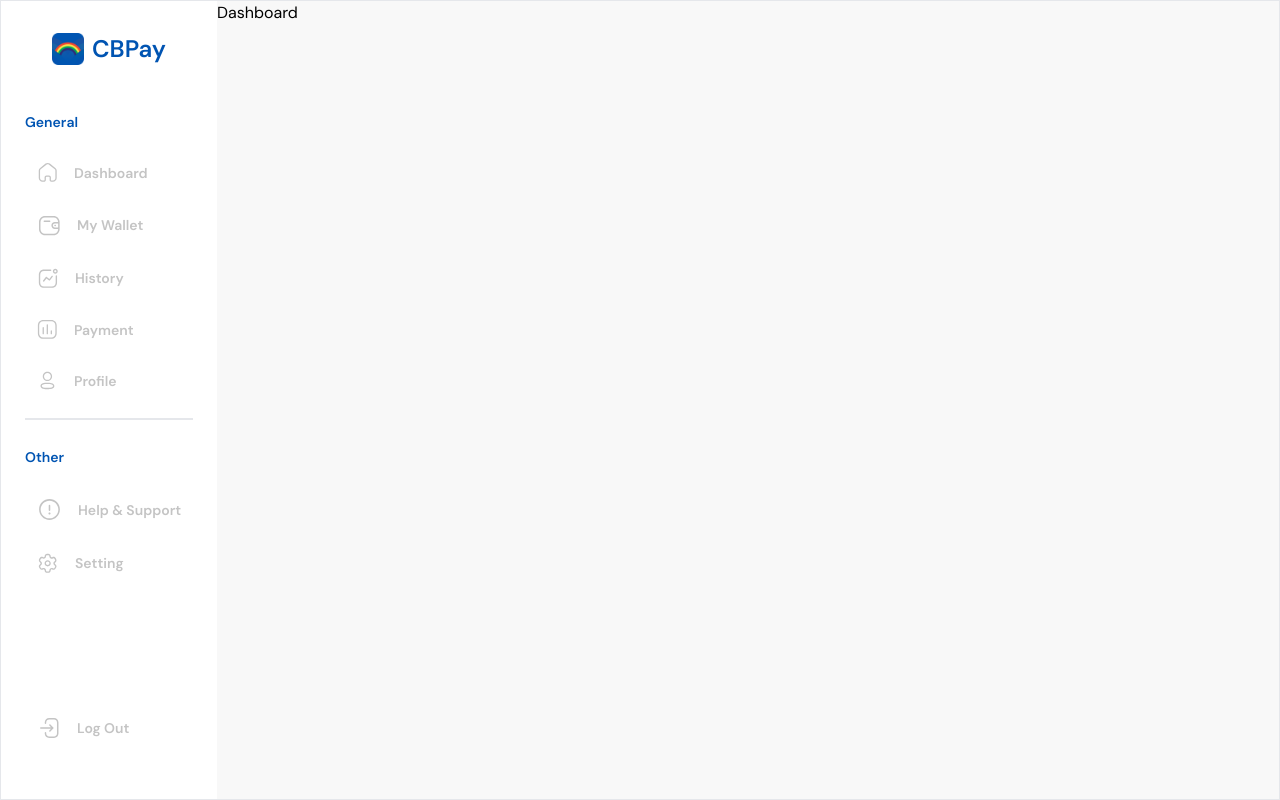
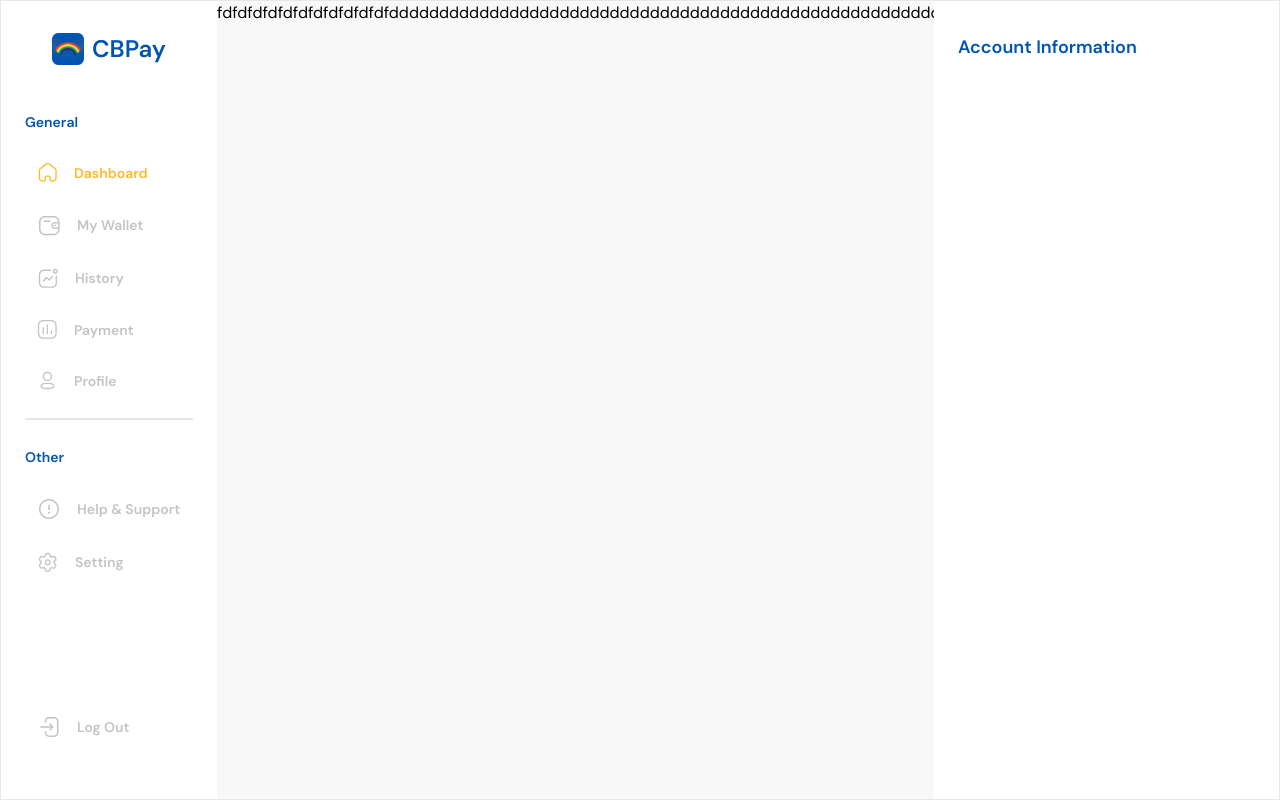
Before and after one commit to Emydev-op/cbapp-web, a Next.js app: page /ibank in a window 1280 px wide. Built offline with nearby package versions, Linux system fonts and the light colour scheme.

Commit message:
dashboard side

```diff
--- a/src/app/globals.css
+++ b/src/app/globals.css
@@ -20,3 +20,20 @@
     --background-end-rgb: 0, 0, 0;
   }
 } */
+
+.dashboard-side::-webkit-scrollbar {
+  width: 3px;
+}
+
+.dashboard-side::-webkit-scrollbar-track {
+  border-radius: 5px;
+  background: none;
+  box-shadow: inset 0 0 10px transparent;
+  padding: 0 11px 0;
+  margin: 0;
+}
+
+.dashboard-side::-webkit-scrollbar-thumb {
+  border-radius: 5px;
+  background-color: var(--input-text);
+}
--- a/src/app/ibank/layout.js
+++ b/src/app/ibank/layout.js
@@ -1,13 +1,16 @@
+"use client";
 import Image from "next/image";
 import Link from "next/link";
+import { usePathname } from "next/navigation";
 import React from "react";
 
 export default function UserLayout({ children }) {
+  const pathName = usePathname();
   return (
     <div className="bg-[#f8f8f8] absolute top-0 bottom-0 right-0 left-0 z-20">
-      <div className="flex border w-full h-full">
-        <div className="bg-white h-full w-[260px] font-semibold text-sm">
-          <div className="mt-8 grid place-content-center">
+      <div className="flex border w-full h-full overflow-y-hidden">
+        <div className="bg-white h-screen w-[260px] flex flex-col font-semibold text-sm">
+          <div className="mt-8 grid place-content-center ">
             <Link
               href="/ibank"
               className="text-2xl text-[var(--blue-600)] font-semibold inline-flex gap-x-2"
@@ -22,16 +25,24 @@ export default function UserLayout({ children }) {
               CBPay
             </Link>
           </div>
-          <div className="mt-8 overflow-y-auto px-6 ">
+          <div className="mt-8 overflow-y-auto px-6 h-full dashboard-side">
             <section className="text-[#C4C4C4]">
               <h2 className="text-[var(--blue-600)] py-[15px]">General</h2>
               {/*Routes*/}
               <Link
-                href="#"
-                className="flex gap-4 py-[15px] pl-3 items-center hover:bg-neutral-50 rounded-2xl group hover:text-[var(--yellow)]"
+                href="/ibank"
+                className={`flex gap-4 py-[15px] pl-3 items-center hover:bg-neutral-50 rounded-2xl group ${
+                  pathName === "/ibank"
+                    ? "text-[var(--yellow)]"
+                    : " hover:text-[var(--yellow)]"
+                } `}
               >
                 <svg
-                  className="size-[21px] fill-[#C4C4C4] group-hover:fill-[var(--yellow)]"
+                  className={`size-[21px] fill-[#C4C4C4] ${
+                    pathName === "/ibank"
+                      ? "fill-[var(--yellow)]"
+                      : "group-hover:fill-[var(--yellow)]"
+                  }`}
                   viewBox="0 0 21 21"
                   fill="none"
                   xmlns="http://www.w3.org/2000/svg"
@@ -47,7 +58,7 @@ export default function UserLayout({ children }) {
               </Link>
               <Link
                 href="#"
-                className="flex gap-4 py-[15px] pl-3 items-center hover:bg-neutral-50 rounded-2xl group hover:text-[var(--yellow)]"
+                className={`flex gap-4 py-[15px] pl-3 items-center hover:bg-neutral-50 rounded-2xl group hover:text-[var(--yellow)]`}
               >
                 <svg
                   className="size-6 fill-[#C4C4C4] group-hover:fill-[var(--yellow)]"
@@ -66,7 +77,7 @@ export default function UserLayout({ children }) {
               </Link>
               <Link
                 href="#"
-                className="flex gap-4 py-[15px] pl-3 items-center hover:bg-neutral-50 rounded-2xl group hover:text-[var(--yellow)]"
+                className={`flex gap-4 py-[15px] pl-3 items-center hover:bg-neutral-50 rounded-2xl group hover:text-[var(--yellow)]`}
               >
                 <svg
                   className="size-[22px] fill-[#C4C4C4] group-hover:fill-[var(--yellow)]"
@@ -85,10 +96,14 @@ export default function UserLayout({ children }) {
               </Link>
               <Link
                 href="#"
-                className="flex gap-4 py-[15px] pl-3 items-center hover:bg-neutral-50 rounded-2xl group hover:text-[var(--yellow)]"
+                className={`flex gap-4 py-[15px] pl-3 items-center hover:bg-neutral-50 rounded-2xl group hover:text-[var(--yellow)]`}
               >
                 <svg
-                  className="size-[21px] fill-[#C4C4C4] group-hover:fill-[var(--yellow)]"
+                  className={`size-[21px] fill-[#C4C4C4] ${
+                    pathName === "/"
+                      ? "fill-[var(--yellow)]"
+                      : "group-hover:fill-[var(--yellow)]"
+                  }`}
                   viewBox="0 0 21 21"
                   fill="none"
                   xmlns="http://www.w3.org/2000/svg"
@@ -104,10 +119,14 @@ export default function UserLayout({ children }) {
               </Link>
               <Link
                 href="#"
-                className="flex gap-4 py-[15px] pl-3 items-center hover:bg-neutral-50 rounded-2xl group hover:text-[var(--yellow)]"
+                className={`flex gap-4 py-[15px] pl-3 items-center hover:bg-neutral-50 rounded-2xl group hover:text-[var(--yellow)]`}
               >
                 <svg
-                  className="size-[21px] fill-[#C4C4C4] group-hover:fill-[var(--yellow)]"
+                  className={`size-[21px] fill-[#C4C4C4] ${
+                    pathName === "/"
+                      ? "fill-[var(--yellow)]"
+                      : "group-hover:fill-[var(--yellow)]"
+                  }`}
                   viewBox="0 0 21 21"
                   fill="none"
                   xmlns="http://www.w3.org/2000/svg"
@@ -128,10 +147,10 @@ export default function UserLayout({ children }) {
               {/*Routes*/}
               <Link
                 href="#"
-                className="flex gap-4 py-[15px] pl-3 items-center hover:bg-neutral-50 rounded-2xl group hover:text-[var(--yellow)]"
+                className={`flex gap-4 py-[15px] pl-3 items-center hover:bg-neutral-50 rounded-2xl group hover:text-[var(--yellow)]`}
               >
                 <svg
-                  className="size-[25px] fill-[#C4C4C4] group-hover:fill-[var(--yellow)]"
+                  className="size-[24px] fill-[#C4C4C4] group-hover:fill-[var(--yellow)]"
                   viewBox="0 0 25 25"
                   fill="none"
                   xmlns="http://www.w3.org/2000/svg"
@@ -147,7 +166,7 @@ export default function UserLayout({ children }) {
               </Link>
               <Link
                 href="#"
-                className="flex gap-4 py-[15px] pl-3 items-center hover:bg-neutral-50 rounded-2xl group hover:text-[var(--yellow)]"
+                className={`flex gap-4 py-[15px] pl-3 items-center hover:bg-neutral-50 rounded-2xl group hover:text-[var(--yellow)]`}
               >
                 <svg
                   className="size-[22px] fill-[#C4C4C4] group-hover:fill-[var(--yellow)]"
@@ -186,7 +205,7 @@ export default function UserLayout({ children }) {
             </section>
           </div>
         </div>
-        <div className="h-full w-full overflow-y-auto">{children}</div>
+        <div className="h-screen w-full overflow-y-auto">{children}</div>
       </div>
     </div>
   );
--- a/src/app/ibank/page.js
+++ b/src/app/ibank/page.js
@@ -2,6 +2,13 @@ import React from 'react'
 
 export default function Dashboard() {
   return (
-    <div className=" ">Dashboard</div>
+    <div className="relative w-full h-full ">
+      <div className="mr-[345px]">fdfdfdfdfdfdfdfdfdfdfdfddddddddddddddddddddddddddddddddddddddddddddddddddddddddddddddd</div>
+      <div className="w-[345px] h-full bg-white absolute right-0 top-0 bottom-0">
+        <div className="mt-8 px-6">
+          <h2 className="text-[var(--blue-600)] text-lg font-semibold">Account Information</h2>
+        </div>
+      </div>
+    </div>
   )
 }
```
